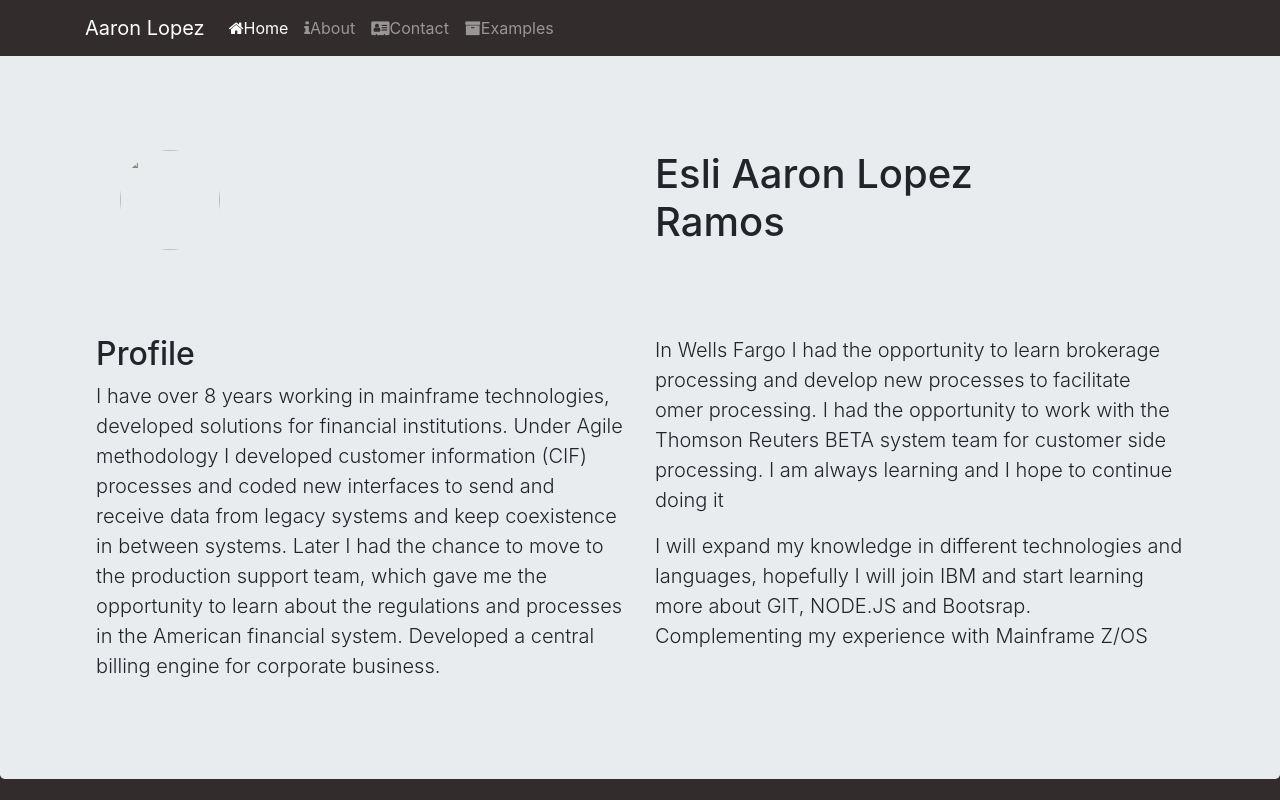
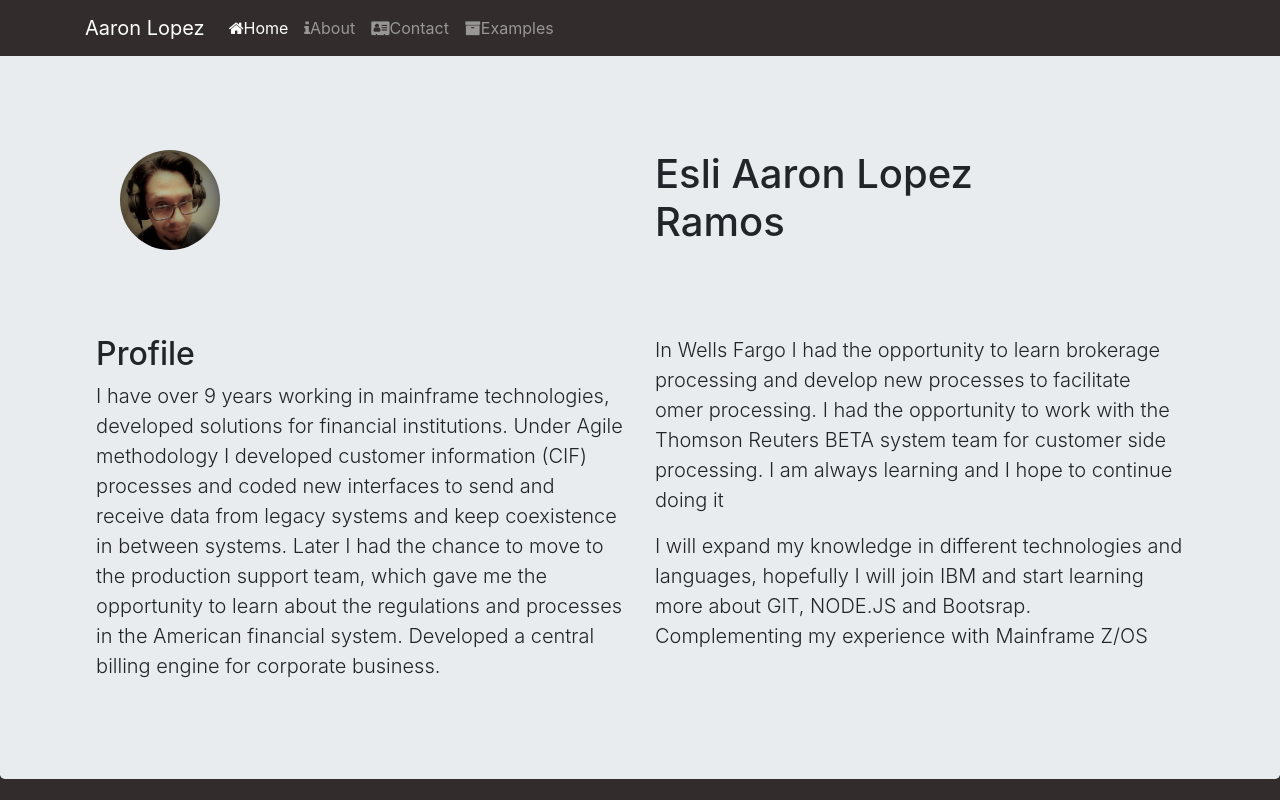
Before and after one commit to esli1283/esli.github.io, a website: page index.html in a window 1280 px wide. Shown: the top 800 px of the page. Drawn offline with nearby package versions, Linux system fonts and the light colour scheme.

Commit message:
Update index.html

```diff
--- a/index.html
+++ b/index.html
@@ -34,7 +34,7 @@
     <div class="container">
         <div class="row row-header">
             <div class="col-6 col-sm-6">
-                <img class="img-profile mr-auto" src="Media/20180325_000606[7536].jpg" width="100" height="100">
+                <img class="img-profile mr-auto" src="20180325_000606[7536].jpg" width="100" height="100">
             </div>
             <div class="col-8 col-sm-4">
                 <h1 class="disp-1">Esli Aaron Lopez Ramos</h1>
@@ -44,7 +44,7 @@
         <div class="row row-profile">
             <div class="col-12 col-sm-6">
                <h2> Profile</h2>
-            <p class="lead"> I have over 8 years working in mainframe technologies, developed solutions for financial institutions.
+            <p class="lead"> I have over 9 years working in mainframe technologies, developed solutions for financial institutions.
             Under Agile methodology I developed customer information (CIF) processes and coded new interfaces to
             send and receive data from legacy systems and keep coexistence in between systems.
             Later I had the chance to move to the production support team,
```
